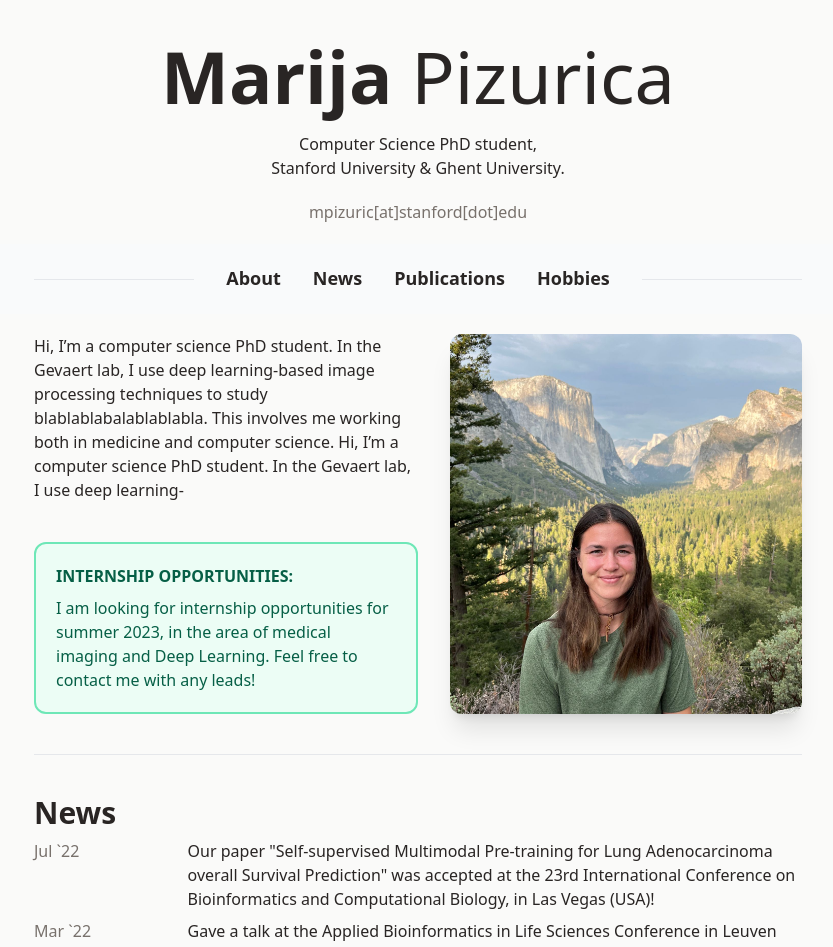
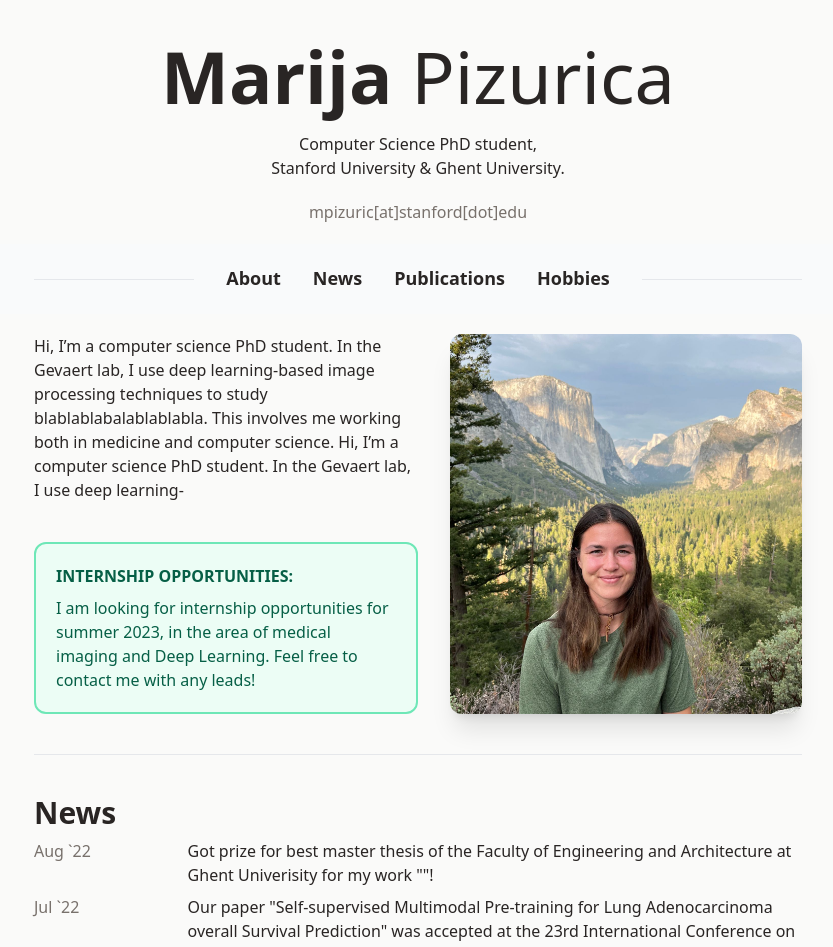
Before and after one commit to mpizurica/mpizurica.github.io, a Vue app: page / in a window 1280 px wide. Shown: the top 947 px of the page, without its empty margins (222-1055 px from the left). Built offline with nearby package versions, Linux system fonts and the light colour scheme.

Commit message:
Update NewsList.vue

```diff
--- a/src/components/NewsList.vue
+++ b/src/components/NewsList.vue
@@ -1,6 +1,14 @@
 <template>
     <!-- always visible  -->
     <div class="flex flex-col space-y-2">
+        <div class="grid grid-cols-5">
+            <div class="">
+                <p class="list-info">Aug `22</p>
+            </div>
+            <div class="col-span-4">
+                <p>Got prize for best master thesis of the Faculty of Engineering and Architecture at Ghent Univerisity for my work ""!</p>
+            </div>
+        </div>
         <div class="grid grid-cols-5">
             <div class="">
                 <p class="list-info">Jul `22</p>
```
